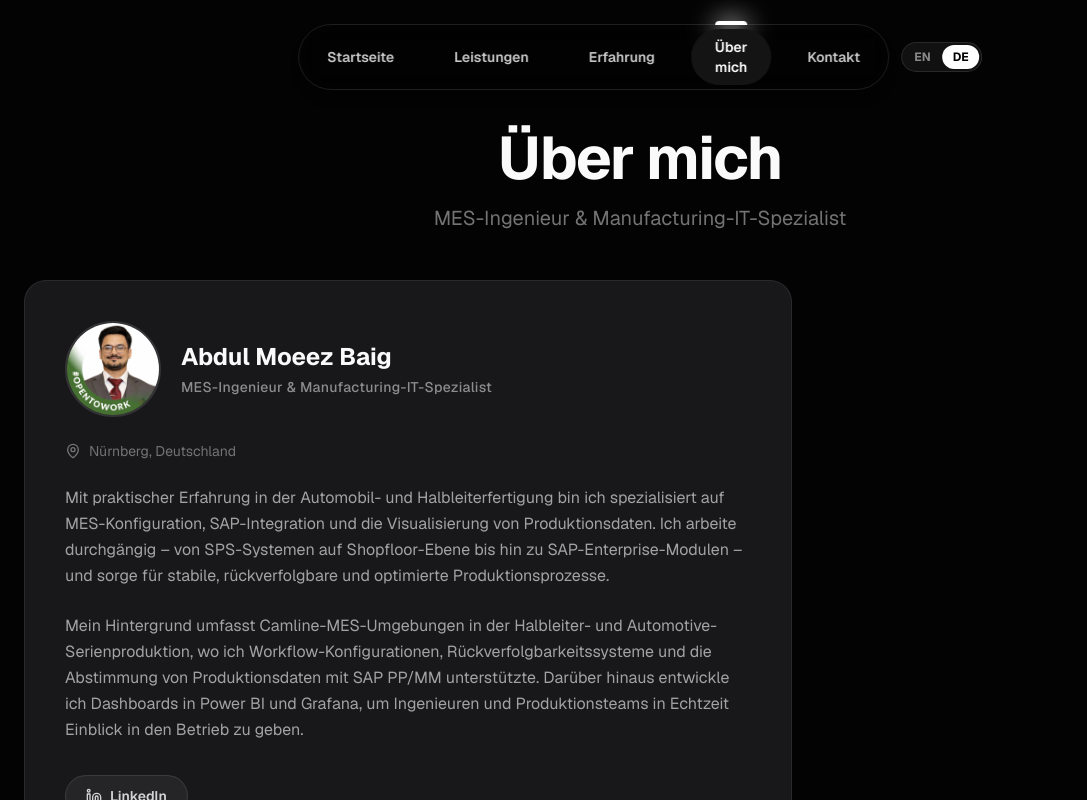
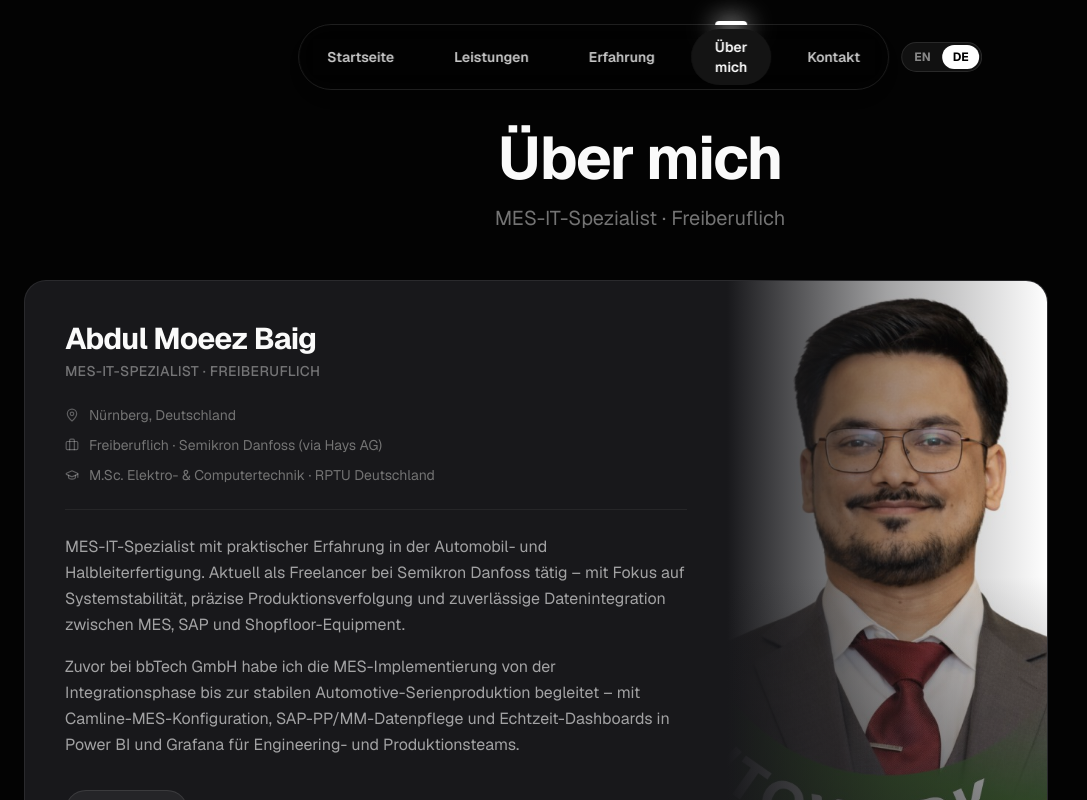
Before and after one commit to amoeezb-dot/mesautomations-website, a Next.js app: page /about in a window 1280 px wide. Shown: the top 800 px of the page, without its empty margins (0-1087 px from the left). Built offline with nearby package versions, Linux system fonts and the light colour scheme.

Commit message:
feat: rewrite About page with CV-accurate bio and photo fade layout

```diff
--- a/src/components/about/about-content.tsx
+++ b/src/components/about/about-content.tsx
@@ -2,22 +2,23 @@
 
 import Image from "next/image";
 import { motion } from "framer-motion";
-import { Linkedin, MapPin } from "lucide-react";
+import { Linkedin, MapPin, Briefcase, GraduationCap } from "lucide-react";
 import { SectionHeader } from "@/components/shared/section-header";
 import { useLocale } from "@/context/locale-context";
 
 const t = {
   pageTitle:    { en: "About",                              de: "Über mich" },
-  pageSubtitle: { en: "MES Engineer & Manufacturing IT Specialist", de: "MES-Ingenieur & Manufacturing-IT-Spezialist" },
-  role:         { en: "MES Engineer & Manufacturing IT Specialist", de: "MES-Ingenieur & Manufacturing-IT-Spezialist" },
+  pageSubtitle: { en: "MES IT Specialist · Freelance",     de: "MES-IT-Spezialist · Freiberuflich" },
   location:     { en: "Nürnberg, Germany",                 de: "Nürnberg, Deutschland" },
+  current:      { en: "Freelance · Semikron Danfoss (via Hays AG)", de: "Freiberuflich · Semikron Danfoss (via Hays AG)" },
+  education:    { en: "M.Sc. Electrical & Computer Engineering · RPTU Germany", de: "M.Sc. Elektro- & Computertechnik · RPTU Deutschland" },
   bio1: {
-    en: "With hands-on experience in automotive and semiconductor manufacturing, I specialize in MES configuration, SAP integration, and production data visualization. I work end-to-end — from shopfloor PLC systems to enterprise SAP modules — ensuring stable, traceable, and optimized production processes.",
-    de: "Mit praktischer Erfahrung in der Automobil- und Halbleiterfertigung bin ich spezialisiert auf MES-Konfiguration, SAP-Integration und die Visualisierung von Produktionsdaten. Ich arbeite durchgängig – von SPS-Systemen auf Shopfloor-Ebene bis hin zu SAP-Enterprise-Modulen – und sorge für stabile, rückverfolgbare und optimierte Produktionsprozesse.",
+    en: "MES IT Specialist with hands-on experience across automotive and semiconductor manufacturing. Currently providing freelance MES support at Semikron Danfoss — ensuring system stability, accurate production tracking, and reliable data integration between MES, SAP, and shopfloor equipment.",
+    de: "MES-IT-Spezialist mit praktischer Erfahrung in der Automobil- und Halbleiterfertigung. Aktuell als Freelancer bei Semikron Danfoss tätig – mit Fokus auf Systemstabilität, präzise Produktionsverfolgung und zuverlässige Datenintegration zwischen MES, SAP und Shopfloor-Equipment.",
   },
   bio2: {
-    en: "My background spans Camline MES environments in both semiconductor and automotive series production, where I supported workflow configuration, traceability systems, and the alignment of production data with SAP PP/MM. I also build dashboards in Power BI and Grafana to give engineers and production teams real-time visibility into operations.",
-    de: "Mein Hintergrund umfasst Camline-MES-Umgebungen in der Halbleiter- und Automotive-Serienproduktion, wo ich Workflow-Konfigurationen, Rückverfolgbarkeitssysteme und die Abstimmung von Produktionsdaten mit SAP PP/MM unterstützte. Darüber hinaus entwickle ich Dashboards in Power BI und Grafana, um Ingenieuren und Produktionsteams in Echtzeit Einblick in den Betrieb zu geben.",
+    en: "Previously at bbTech GmbH, I drove MES implementation from initial integration through stable automotive series production — configuring Camline MES workflows, aligning SAP PP/MM data, and building real-time dashboards in Power BI and Grafana for engineering and production teams.",
+    de: "Zuvor bei bbTech GmbH habe ich die MES-Implementierung von der Integrationsphase bis zur stabilen Automotive-Serienproduktion begleitet – mit Camline-MES-Konfiguration, SAP-PP/MM-Datenpflege und Echtzeit-Dashboards in Power BI und Grafana für Engineering- und Produktionsteams.",
   },
 };
 
@@ -30,47 +31,52 @@ export function AboutContent() {
       <motion.div
         initial={{ opacity: 0, y: 30 }}
         whileInView={{ opacity: 1, y: 0 }}
-        viewport={{ once: true, amount: 0.3 }}
-        transition={{
-          duration: 0.8,
-          ease: [0.25, 0.4, 0.25, 1] as [number, number, number, number],
-        }}
-        className="mt-8 md:mt-12 max-w-3xl"
+        viewport={{ once: true, amount: 0.2 }}
+        transition={{ duration: 0.8, ease: [0.25, 0.4, 0.25, 1] as [number, number, number, number] }}
+        className="mt-8 md:mt-12 max-w-5xl"
       >
-        <div className="bg-zinc-900 border border-white/[0.08] rounded-2xl md:rounded-3xl p-6 md:p-10 space-y-6">
-          <div className="flex items-center gap-5">
-            <div className="relative shrink-0 h-20 w-20 md:h-24 md:w-24 rounded-full overflow-hidden border-2 border-white/[0.12]">
-              <Image
-                src="/images/moeez.jpeg"
-                alt="Abdul Moeez Baig"
-                fill
-                className="object-cover object-top"
-                priority
-              />
-            </div>
+        <div className="bg-zinc-900 border border-white/[0.08] rounded-2xl md:rounded-3xl overflow-hidden">
+          <div className="flex flex-col md:flex-row">
+
+            {/* ── Left: Text content ── */}
+            <div className="flex-1 p-6 md:p-10 space-y-6">
+
+              {/* Name + role */}
               <div>
-              <h2 className="text-xl md:text-2xl font-bold text-foreground mb-1">
+                <h2 className="text-2xl md:text-3xl font-bold text-foreground mb-1 tracking-tight">
                   Abdul Moeez Baig
                 </h2>
-              <p className="text-sm text-white/50 font-medium tracking-wide">
-                {t.role[locale]}
+                <p className="text-sm text-white/40 font-medium tracking-wide uppercase">
+                  {t.pageSubtitle[locale]}
                 </p>
+              </div>
+
+              {/* Meta info */}
+              <div className="flex flex-col gap-2.5">
+                <div className="flex items-center gap-2.5 text-sm text-muted-foreground">
+                  <MapPin className="h-3.5 w-3.5 text-white/30 shrink-0" />
+                  <span>{t.location[locale]}</span>
+                </div>
+                <div className="flex items-center gap-2.5 text-sm text-muted-foreground">
+                  <Briefcase className="h-3.5 w-3.5 text-white/30 shrink-0" />
+                  <span>{t.current[locale]}</span>
+                </div>
+                <div className="flex items-center gap-2.5 text-sm text-muted-foreground">
+                  <GraduationCap className="h-3.5 w-3.5 text-white/30 shrink-0" />
+                  <span>{t.education[locale]}</span>
                 </div>
               </div>
 
-          <div className="flex items-center gap-2 text-sm text-muted-foreground">
-            <MapPin className="h-4 w-4 text-white/40 shrink-0" />
-            <span>{t.location[locale]}</span>
+              {/* Divider */}
+              <div className="border-t border-white/[0.06]" />
+
+              {/* Bio */}
+              <div className="space-y-4">
+                <p className="text-base text-white/60 leading-relaxed">{t.bio1[locale]}</p>
+                <p className="text-base text-white/60 leading-relaxed">{t.bio2[locale]}</p>
               </div>
 
-          <p className="text-base text-white/60 leading-relaxed">
-            {t.bio1[locale]}
-          </p>
-
-          <p className="text-base text-white/60 leading-relaxed">
-            {t.bio2[locale]}
-          </p>
-
+              {/* LinkedIn */}
               <div className="pt-2">
                 <a
                   href="https://www.linkedin.com/in/moeez-abdul/"
@@ -83,6 +89,24 @@ export function AboutContent() {
                 </a>
               </div>
             </div>
+
+            {/* ── Right: Faded photo ── */}
+            <div className="relative hidden md:block w-72 lg:w-80 shrink-0">
+              <Image
+                src="/images/moeez.jpeg"
+                alt="Abdul Moeez Baig"
+                fill
+                className="object-cover object-top"
+                priority
+              />
+              {/* Fade from left so it blends into the card */}
+              <div className="absolute inset-0 bg-gradient-to-r from-zinc-900 via-zinc-900/40 to-transparent" />
+              {/* Subtle bottom fade */}
+              <div className="absolute inset-0 bg-gradient-to-t from-zinc-900/60 via-transparent to-transparent" />
+            </div>
+
+          </div>
+        </div>
       </motion.div>
     </>
   );
```
Lines whose indentation alone changed are shown as unchanged.
